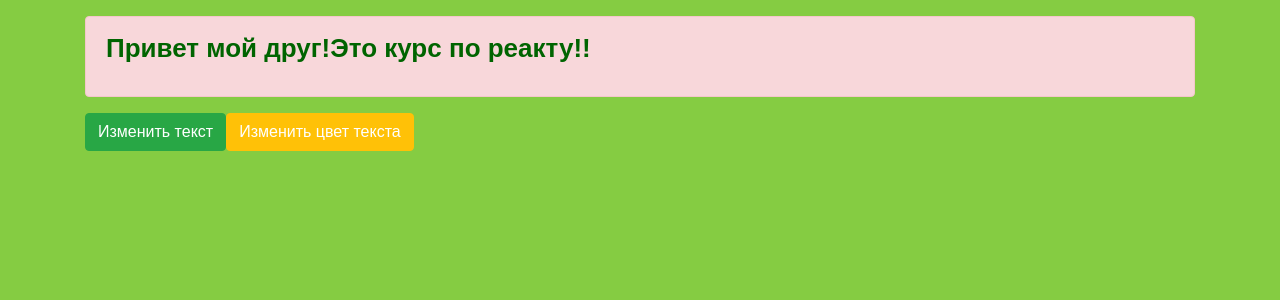
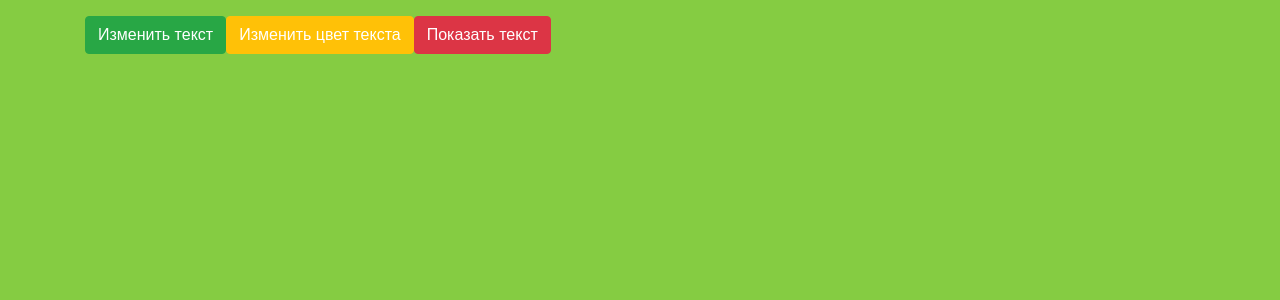
Before and after one commit to denn161/GB-ReactProjectChat, a React (Create React App) app: page / in a window 1280 px wide. Shown: the top 300 px of the page. Built offline with nearby package versions, Linux system fonts and the light colour scheme.

Commit message:
updaiting files in Project

```diff
--- a/src/App.js
+++ b/src/App.js
@@ -1,31 +1,36 @@
-import { useState } from "react";
+import React from "react";
+import { useState, useCallback } from "react";
+import { useToggle } from "./components/hooks/hook";
 import Message from "./components/Message";
 import Button from "./components/Button/Button";
 
 
+//hooks
+
 function App() {
-
   const [text, setText] = useState("Привет мой друг!Это курс по реакту!!")
-  const [flag,setFlag]=useState(false)
+  const [ state, toggle]  = useToggle()
+  const [colored, setColored] = useToggle(false)
 
   const changeText = () => {
     setText("Пора приступать к работе!!!")
   }
-  const changeColor = () => {
-    setFlag((prev)=>!prev)
-  }
 
   return (
     <div className="container pt-3">
-      <Message text={text} flag={flag}/>
+  { state &&   <Message text={text} colored={colored}/>}
       <Button
         classes="btn btn-success"
         onClick={changeText}
         text="Изменить текст"/>
       <Button
         classes="btn btn-warning"
-        onClick={changeColor}
-        text="Изменить цвет текста"/>
+        onClick={setColored}
+        text="Изменить цвет текста" />
+        <Button
+        classes="btn btn-danger"
+        onClick={toggle}
+        text={state?"Скрыть текст":"Показать текст"}/>
     </div>
   );
 }
--- a/src/components/Button/Button.jsx
+++ b/src/components/Button/Button.jsx
@@ -1,6 +1,6 @@
 
 
-
+import React from 'react';
 import PropTypes from 'prop-types';
 import styles from './Button.module.css';
 
--- a/src/components/Message/Message.jsx
+++ b/src/components/Message/Message.jsx
@@ -6,11 +6,12 @@ import styles from './Message.module.css';
 
 
 
-const Message = ({ text,flag}) => {
+const Message = ({ text, colored }) => {
+
 
     return (
       <div className="alert alert-danger message">
-      <p className={styles.text} style={{color:flag?"orange":"darkgreen"}}>{text}</p>
+      <p className={styles.text} style={{color:colored?"orange":"darkgreen"}}>{text}</p>
       </div>
   );
 }
--- /dev/null
+++ b/src/components/hooks/hook.js
@@ -0,0 +1,11 @@
+
+
+import { useState, useCallback } from "react";
+
+
+export const useToggle = (initialState = false) => {
+  const [state, setState] = useState(initialState);
+  const toggle = useCallback(() => setState((state) => !state), []);
+  return  [state,toggle]
+
+}
```
